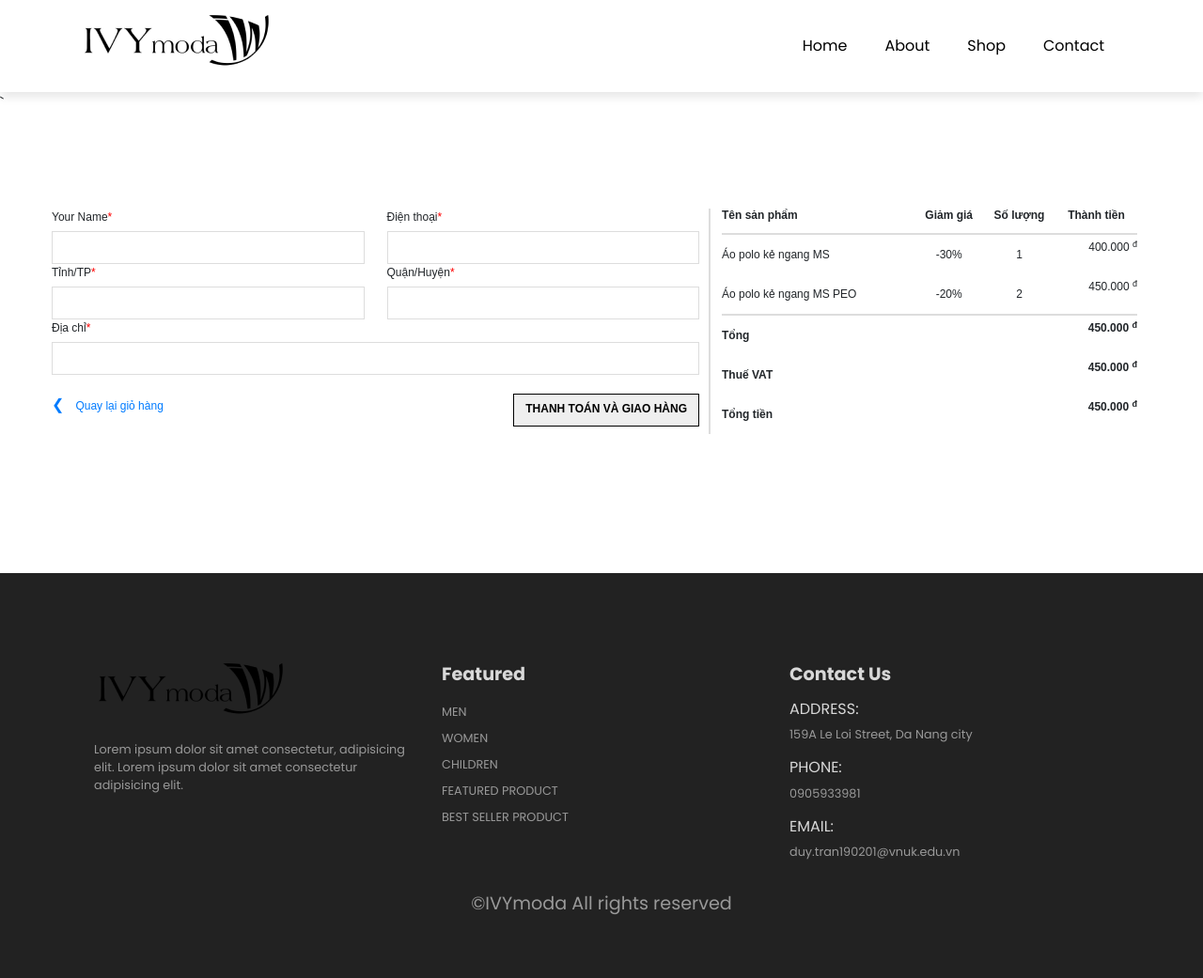
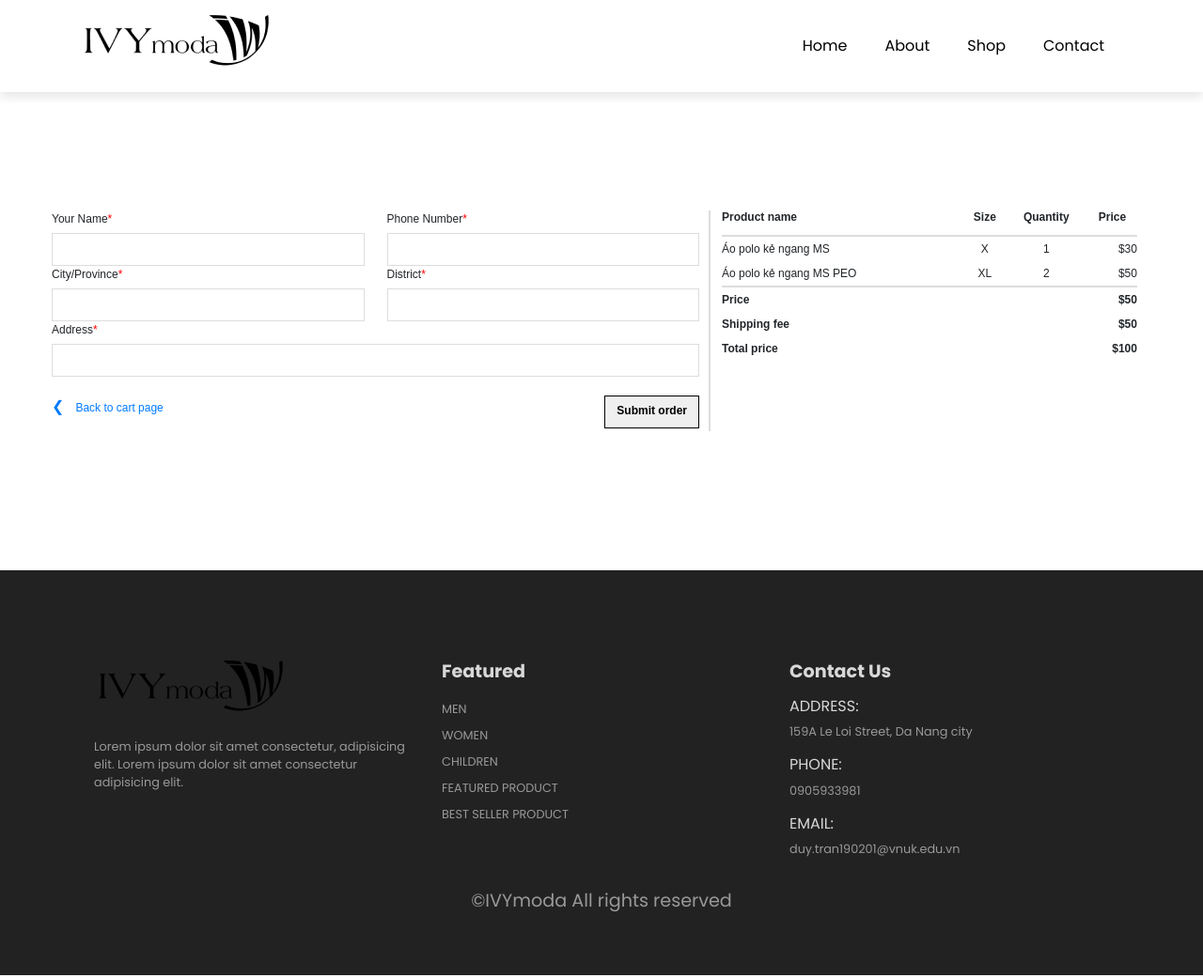
Before and after one commit to sherlockduy4869/Ivy_Website, a PHP site: page /delivery.html in a window 1280 px wide. Shown: the whole page at 94% size. Run offline with PHP 8.4, Linux system fonts and the light colour scheme; some libraries are stand-ins or nearby versions.

Commit message:
Change languagues for delivery.html

```diff
--- a/Resource/css/style.css
+++ b/Resource/css/style.css
@@ -543,7 +543,8 @@ footer p{
 
 /*DELIVERY AREA*/
 .delivery-area{
-    padding: 100px 0;
+    padding-top: 200px;
+    padding-bottom: 100px;
 }
 .delivery-content-left{
     width: 60%;
--- a/delivery.html
+++ b/delivery.html
@@ -39,7 +39,7 @@
       </nav>
 `
     <!--DELIVERY AREA-->
-    <section class="delivery-area">
+    <section class="featured-product-area delivery-area">
         <div class="container">
             <div class="delivery-content row">
                 <div class="delivery-content-left">
@@ -49,59 +49,59 @@
                             <input type="text">
                         </div>
                         <div class="delivery-content-left-input-top-item">
-                            <label for="">Điện thoại<span style="color:red">*</span></label>
+                            <label for="">Phone Number<span style="color:red">*</span></label>
                             <input type="text">
                         </div>
                         <div class="delivery-content-left-input-top-item">
-                            <label for="">Tỉnh/TP<span style="color:red">*</span></label>
+                            <label for="">City/Province<span style="color:red">*</span></label>
                             <input type="text">
                         </div>
                         <div class="delivery-content-left-input-top-item">
-                            <label for="">Quận/Huyện<span style="color:red">*</span></label>
+                            <label for="">District<span style="color:red">*</span></label>
                             <input type="text">
                         </div>
                     </div>
                     <div class="delivery-content-left-input-bottom row">
-                        <label for="">Địa chỉ<span style="color:red">*</span></label>
+                        <label for="">Address<span style="color:red">*</span></label>
                         <input type="text">
                     </div>
                     <div class="delivery-content-left-button row">
-                        <a href=""><span>&#10094;</span><p>Quay lại giỏ hàng</p> </a>
-                        <button><p style="font-weight: bold;">THANH TOÁN VÀ GIAO HÀNG</p></button>
+                        <a href=""><span>&#10094;</span><p>Back to cart page</p> </a>
+                        <button><p style="font-weight: bold;">Submit order</p></button>
                     </div>
                 </div>
                 <div class="delivery-content-right">
                     <table>
                         <tr>
-                            <th>Tên sản phẩm</th>
-                            <th>Giảm giá</th>
-                            <th>Số lượng</th>
-                            <th>Thành tiền</th>
+                            <th>Product name</th>
+                            <th>Size</th>
+                            <th>Quantity</th>
+                            <th>Price</th>
                             <th></th>
                         </tr>
                         <tr>
                             <td>Áo polo kẻ ngang MS</td>
-                            <td>-30%</td>
+                            <td>X</td>
                             <td>1</td>
-                            <td><p>400.000 <sup>đ</sup></p></td>
+                            <td>$30</td>
                         </tr>
                         <tr>
                             <td>Áo polo kẻ ngang MS PEO</td>
-                            <td>-20%</td>
+                            <td>XL</td>
                             <td>2</td>
-                            <td><p>450.000 <sup>đ</sup></p></td>
+                            <td>$50</td>
                         </tr>
                         <tr>
-                            <td style="font-weight: bold;" colspan="3">Tổng</td>
-                            <td style="font-weight: bold;"><p>450.000 <sup>đ</sup></p></td>
+                            <td style="font-weight: bold;" colspan="3">Price</td>
+                            <td style="font-weight: bold;">$50</td>
                         </tr>
                         <tr>
-                            <td style="font-weight: bold;" colspan="3">Thuế VAT</td>
-                            <td style="font-weight: bold;"><p>450.000 <sup>đ</sup></p></td>
+                            <td style="font-weight: bold;" colspan="3">Shipping fee</td>
+                            <td style="font-weight: bold;">$50</td>
                         </tr>
                         <tr>
-                            <td style="font-weight: bold;" colspan="3">Tổng tiền</td>
-                            <td style="font-weight: bold;"><p>450.000 <sup>đ</sup></p></td>
+                            <td style="font-weight: bold;" colspan="3">Total price</td>
+                            <td style="font-weight: bold;">$100</td>
                         </tr>
                     </table>
                 </div>
```
